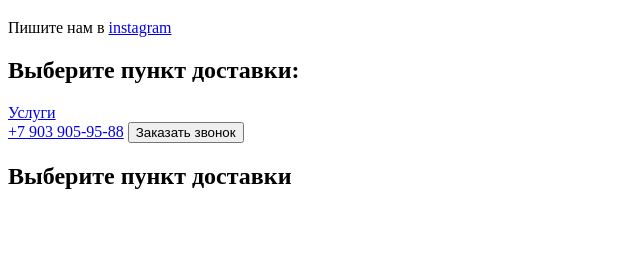
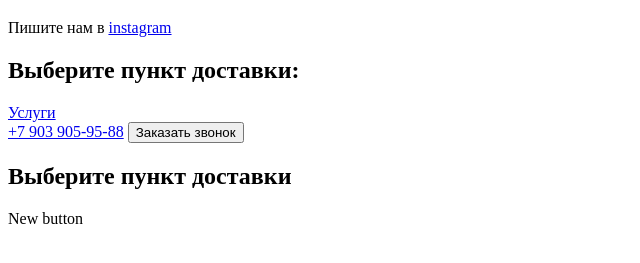
Before and after one commit to Moussers/delivery_options, a plain HTML site: page mail_index.html in a window 1280 px wide. Shown: the part 61-324 px from the top of the page, without its empty margins (0-640 px from the left). Drawn offline with nearby package versions, Linux system fonts and the light colour scheme.

Commit message:
new button added

```diff
--- a/mail_index.html
+++ b/mail_index.html
@@ -24,5 +24,6 @@
         </div>
     </header>
     <h2>Выберите пункт доставки</h2>
+    <botton>New button</botton>
 </body>
 </html>
```
